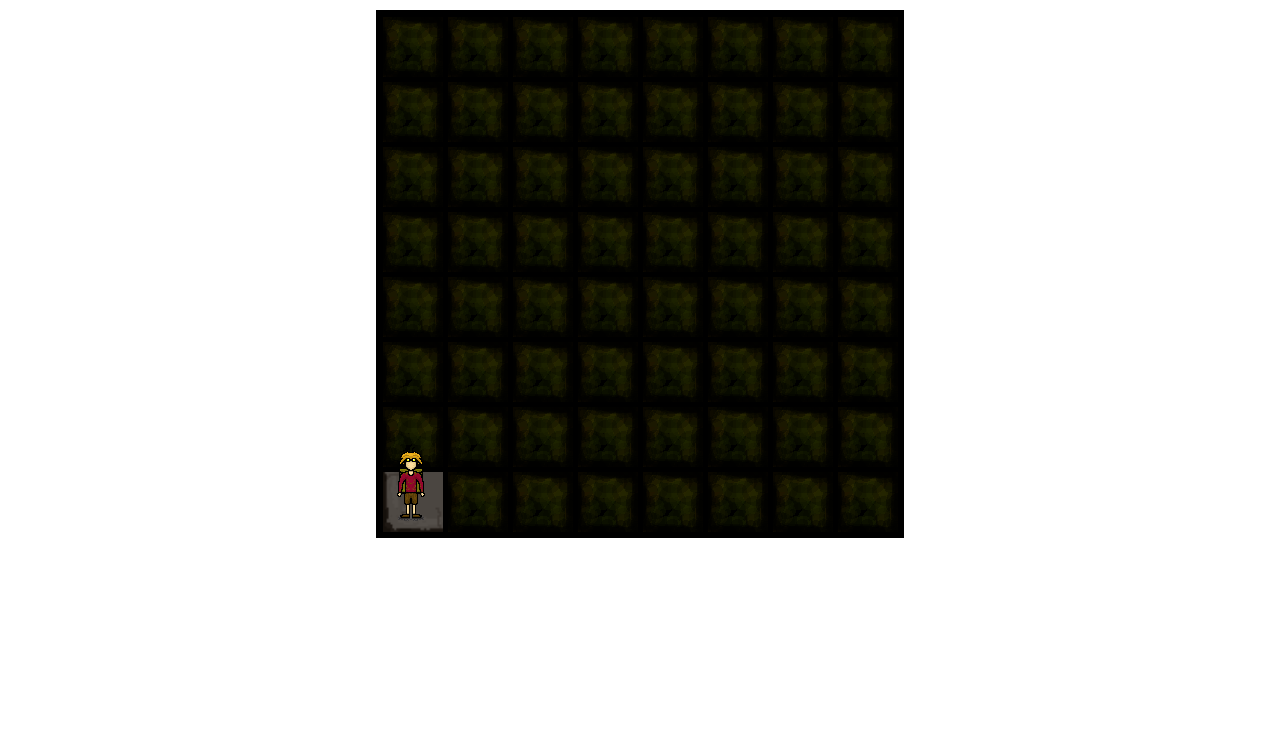
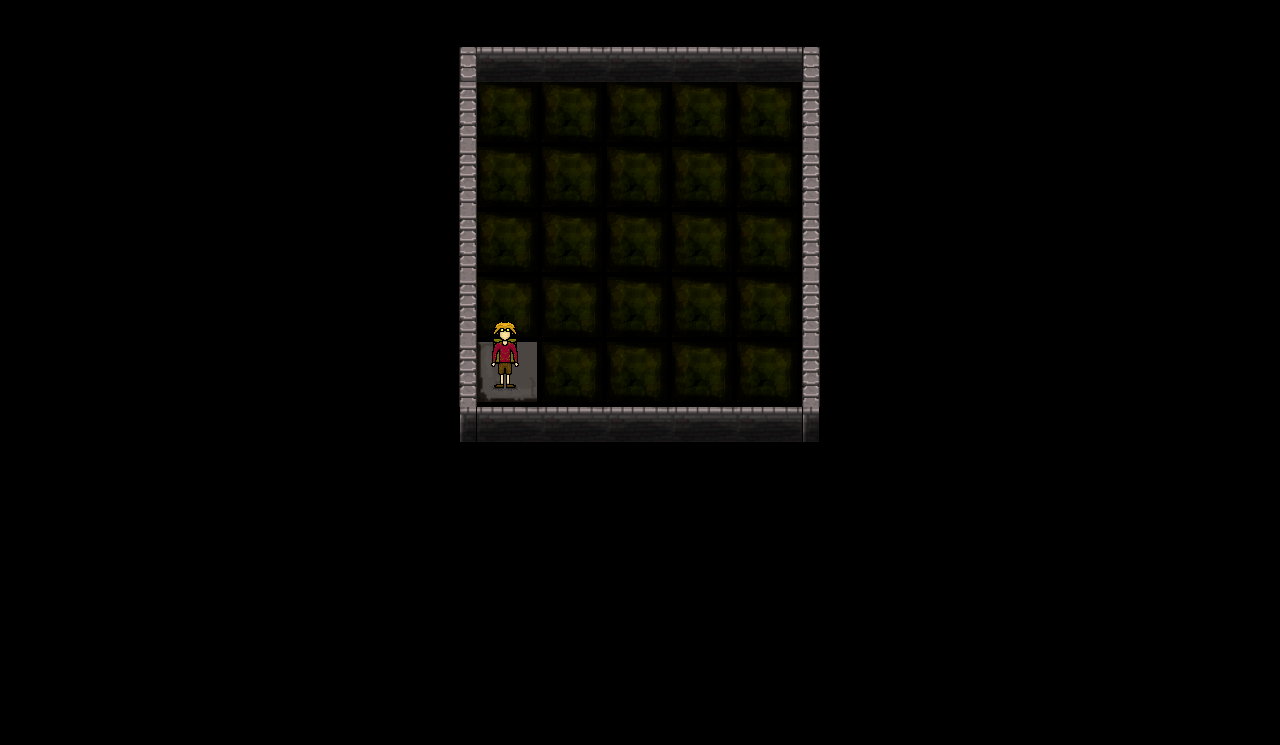
Before and after one commit to owenbebebe/Wumpus-World-, a website with bundled scripts: page html/main.html in a window 1280 px wide. Shown: the part 55-800 px from the top of the page. Built offline with nearby package versions, Linux system fonts and the light colour scheme.

Commit message:
Add files via upload

```diff
--- a/css/style.css
+++ b/css/style.css
@@ -2,6 +2,7 @@
 html {
     /* 62.5% of 16px = 10px */
     font-size: 62.5%;
+    background-color: black;
 }
 
 body {
@@ -17,6 +18,7 @@ body {
     justify-content: center;
     align-items: center;
     position: relative;
+    background-color: black;
 }
 
 /* Universal setting */
@@ -60,6 +62,26 @@ body {
 }
 
 
+.expand-div {
+    justify-content: center;
+    align-items: center;
+    flex-direction: column;
+    position: absolute;
+    height: 0px;
+    width: 50rem;
+    overflow: hidden;
+    transition: height 1s ease;
+    transition: width 1s ease;
+    background-color: gray;
+    color: white;
+    z-index: 1001;
+}
+
+
+.how-to:hover + .expand-div {
+    height: 100rem;
+}
+
 .attack-box {
     display: flex;
     justify-content: center;
@@ -82,11 +104,37 @@ body {
 }
 
 .block {
-    width: 500px;
-    height: 500px;
     position: absolute;
     background-size: cover;
     background-position: center;
+}
+
+.brdr-corner {
+    background-image: url(/images/corner\ up.png);
+    width: 35px;
+    height: 35px;
+}
+
+.brdr-corner-down {
+    background-image: url(/images/corner-down.png);
+    width: 16px;
+    height: 35px;
+}
+
+.brdr-side-horix {
+    background-image: url(/images/border-side.png);
+    height: 65px;
+    width: 18px;
+}
+
+.brdr-side-verti {
+    background-image: url(/images/border-up.png);
+    height: 35px;
+    width: 65px;
+}
+
+.block-side {
+    background-image: url(/images/side.png);
 }
 
 .block-corner {
--- a/html/main.html
+++ b/html/main.html
@@ -20,12 +20,8 @@
         <div class="title">
           <h1>Wumpus World</h1>
         </div>
-        <div class="nav-des center nav-block">HOW TO PLAY?</div>
+        <div class="nav-des center nav-block how-to">HOW TO PLAY?</div>
         <div class="nav-control center nav-block">CONTROL</div>
-        <div class="attack-box center nav-block">
-          <div class="attack">ATTACK:</div>
-          <div class="attack-num">2</div>
-        </div>
         <div class="level-box center nav-block">
           <div class="level">LEVEL:</div>
           <div class="level-num center">
@@ -35,6 +31,7 @@
           </div>
         </div>
       </nav>
+      <div class="center expand-div">I will expand</div>
       <div class="result-box gameover-box">
         <div class="gameover">GAME OVER</div>
         <button class="restart">RESTART</button>
--- a/js/script.js
+++ b/js/script.js
@@ -1,7 +1,7 @@
 // import Board module
 import Board from './board.js';
 
-var grid_size = 8;
+var grid_size = 5;
 var pit_size = grid_size-4;
 var wumpus_size = 1;
 var wumpus_pos = [];
@@ -48,6 +48,12 @@ window.onload = function () {
             level[1]++;
             pit_size++;
         }
+        if(level[0] >= 5) {
+            pit_size = level[0]*2;
+            if (level[1] ==2) {
+                pit_size += 2;
+            }
+        }
         updateLvl();
         if (grid_size >= 8) {
             jump = true;
@@ -60,8 +66,8 @@ window.onload = function () {
         generateObj();
         drawPieces();
         drawfog();
+        resizeBoard();
         drawBoard();
-        resizeBoard();
         let temp = document.querySelector('.next-box');
         temp.style.display = 'none';
     }
@@ -73,8 +79,8 @@ window.onload = function () {
         generateObj();
         drawPieces();
         drawfog();
+        resizeBoard();
         drawBoard();
-        resizeBoard();
         let temp = document.querySelector('.gameover-box');
         temp.style.display = 'none';
     }
@@ -110,29 +116,85 @@ function generateFog(c) {
 function resizeBoard() {
     let b = document.querySelector(".board-box");
     let bb = document.querySelector(".board");
-    b.style.width=grid_size*65.9375 + "px";
-    b.style.height=grid_size*65.9375 + "px";
-    bb.style.width=grid_size*65.9375 + "px";
-    bb.style.height=grid_size*65.9375 + "px";
+    bb.style.width=(grid_size+2)*65.9375 + 8 +"px";
+    bb.style.height=(grid_size+2)*65.9375 + 8 + "px";
+    // Select all div elements inside the parent div
+    const divsToRemove = bb.querySelectorAll('div');
+
+    // Loop through the selected div elements and remove them
+    divsToRemove.forEach(div => {
+    div.remove();
+    });
 }
+
 
 
 //print out the eight by eight grid
 function drawBoard() {
-    for(var i = 0; i < grid_size; i++) {
-        for(var j = 0; j < grid_size; j++) {
+    for(var i = 0; i < grid_size+2; i++) {
+        for(var j = 0; j < grid_size+2; j++) {
             let blk = document.createElement("div");
+            if (i == 0 || j == 0 || i == grid_size+1 || j == grid_size+1)
+             {
+                blk.classList.add("block");
+                if(i == 0) {
+                    if(j == 0) {
+                        blk.classList.add("brdr-corner");
+                        blk.style.transform="rotate(0deg)";
+                        blk.style.left = ((cellWidth + gap) * j + gap) + 30 +"px";
+                        blk.style.top = ((cellWidth + gap) * i + gap) + 30 + "px";
+                    }
+                    else if(j == grid_size+1) {
+                        blk.classList.add("brdr-corner");
+                        blk.style.left = ((cellWidth + gap) * j + gap) -17 + "px";
+                        blk.style.top = ((cellWidth + gap) * i + gap) + 30 + "px";
+                    }
+                    else {
+                        blk.classList.add("brdr-side-verti");
+                        blk.style.left = ((cellWidth + gap) * j + gap) +"px";
+                        blk.style.top = ((cellWidth + gap) * i + gap) + 30 + "px";
+                    }
+                }
+                else if(i == grid_size+1) {
+                    if(j == 0) {
+                        blk.classList.add("brdr-corner-down");
+                        blk.style.left = ((cellWidth + gap) * j + gap) + 48 +"px";
+                        blk.style.top = ((cellWidth + gap) * i + gap) + "px";
+                    }
+                    else if(j ==  grid_size+1) {
+                        blk.classList.add("brdr-corner-down");
+                        blk.style.left = ((cellWidth + gap) * j + gap) +1 +"px";
+                        blk.style.top = ((cellWidth + gap) * i + gap)  + "px";
+                    }
+                    else {
+                        blk.classList.add("brdr-side-verti");
+                        blk.style.left = ((cellWidth + gap) * j + gap)  +"px";
+                        blk.style.top = ((cellWidth + gap) * i + gap) + "px";
+                    }
+                }
+                else if(j == 0 && i !=  grid_size+1 && i != 0) {
+                    blk.classList.add("brdr-side-horix");
+                    blk.style.left = ((cellWidth + gap) * j + gap) + 47 +"px";
+                    blk.style.top = ((cellWidth + gap) * i + gap) + "px";
+                }
+                else if(j ==  grid_size+1 && i !=  grid_size+1 && i != 0) {
+                    blk.classList.add("brdr-side-horix");
+                    blk.style.left = ((cellWidth + gap) * j + gap) +"px";
+                    blk.style.top = ((cellWidth + gap) * i + gap) + "px";
+                }
+            }
+            else{
                 blk.style.width = cellWidth+"px";
                 blk.style.height = cellWidth+"px";
                 blk.classList.add("block");
-            blk.style.left = ((cellWidth + gap) * j + gap)+"px";
-            blk.style.top = ((cellWidth + gap) * i + gap)+"px";
-            if(i == 0) {
-                if(j == 0) {
+                blk.style.left = ((cellWidth + gap) * j + gap) +"px";
+                blk.style.top = ((cellWidth + gap) * i + gap) + "px";
+                if(i == 1) {
+                    if(j == 1) {
                         blk.classList.add("block-corner");
                         blk.style.transform="rotate(0deg)";
                     }
-                else if(j == grid_size-1) {
+                    else if(j == grid_size) {
                         blk.classList.add("block-corner");
                         blk.style.transform="rotate(90deg)";
                     }
@@ -140,12 +202,12 @@ function drawBoard() {
                         blk.classList.add("block-side");
                     }
                 }
-            else if(i ==  grid_size-1) {
-                if(j == 0) {
+                else if(i == grid_size) {
+                    if(j == 1) {
                         blk.classList.add("block-corner");
                         blk.style.transform="rotate(-90deg)";
                     }
-                else if(j ==  grid_size-1) {
+                    else if(j ==  grid_size) {
                         blk.classList.add("block-corner");
                         blk.style.transform="rotate(180deg)";
                     }
@@ -154,11 +216,11 @@ function drawBoard() {
                         blk.style.transform="rotate(180deg)";
                     }
                 }
-            else if(j == 0 && i !=  grid_size-1 && i != 0) {
+                else if(j == 1 && i !=  grid_size && i != 1) {
                     blk.classList.add("block-side");
                     blk.style.transform="rotate(-90deg)";
                 }
-            else if(j ==  grid_size-1 && i !=  grid_size-1 && i != 0) {
+                else if(j ==  grid_size && i !=  grid_size && i != 1) {
                     blk.classList.add("block-side");
                     blk.style.transform="rotate(90deg)";
                 }
@@ -166,6 +228,7 @@ function drawBoard() {
                     let num = Math.floor(Math.random() * 2);
                     if(num == 0) blk.classList.add("block-fill1")
                     else  blk.classList.add("block-fill2");
+                }
             }
             document.querySelector(".board").appendChild(blk);
         }
@@ -182,8 +245,8 @@ function drawPieces() {
                 for(var k = 0; k < board.brd[i][j].length; k++) {
                     let piece = document.createElement("div");
                     if(board.brd[i][j][k] === 'A') {
-                        piece.style.top = ((cellWidth + gap) * i + gap -15)+"px";
-                        piece.style.left = ((cellWidth + gap) * j + gap + 10)+"px";
+                        piece.style.top = ((cellWidth + gap) * i + gap + 50)+"px";
+                        piece.style.left = ((cellWidth + gap) * j + gap + 75)+"px";
                         piece.classList.add("player")
                         piece.style.width = cellWidth-20+"px";
                         piece.style.height = cellWidth+20+"px";
@@ -201,8 +264,8 @@ function drawPieces() {
                         }
                     }
                     else {
-                        piece.style.top = ((cellWidth + gap) * i + gap + 12)+"px";
-                        piece.style.left = ((cellWidth + gap) * j + gap + 2)+"px";
+                        piece.style.top = ((cellWidth + gap) * i + gap + 77)+"px";
+                        piece.style.left = ((cellWidth + gap) * j + gap + 67)+"px";
                         piece.style.width = cellWidth+"px";
                         piece.style.height = cellWidth+"px";
                     }
@@ -229,8 +292,8 @@ function drawfog() {
                 let fog = document.createElement("div");
                 fog.style.width = cellWidth+"px";
                 fog.style.height = cellWidth+"px";
-                fog.style.left = ((cellWidth + gap) * j + gap + 2)+"px";
-                fog.style.top = ((cellWidth + gap) * i + gap + 12)+"px";
+                fog.style.left = ((cellWidth + gap) * j + gap + 67)+"px";
+                fog.style.top = ((cellWidth + gap) * i + gap + 77)+"px";
                 fog.classList.add("fog");
                 document.querySelector(".fog_layer").appendChild(fog);
             }
@@ -239,10 +302,18 @@ function drawfog() {
 }
 
 function generateObj() {
-    let t = 0;
+    let t = generateNum();
     let danger = [];
-    for(let i = 0; i < pit_size; i++) {
+    danger.push(t);
+    board.spawnPit(t[0], t[1]);
+    for(let i = 1; i < pit_size; i++) {
         t = generateNum();
+        for (let j = 0; j < danger.length; j++) {
+            if(danger[j][0] === t[0] && danger[j][1] === t[1]) {
+                t = generateNum();
+                j--;
+            }
+        }
         danger.push(t);
         board.spawnPit(t[0], t[1]);
     }
@@ -342,6 +413,7 @@ document.addEventListener("keydown", function(event) {
         }
 
         if (event.keyCode === 32) {
+            event.preventDefault();
             if (board.face === 'U') {
                 if(board.pos[0] != 0) {
                     board.movePosition([board.pos[0]-1, board.pos[1]]);
@@ -395,3 +467,7 @@ function generateNum() {
     }
     return [randn1, randn2];
 }
+
+
+const hoverDiv = document.querySelector('.how-to');
+const expandDiv = document.querySelector('.how-des');
```
Also changed, not shown: images/border-down.png (added), images/border-side.png (added), images/border-up.png (added), images/corner up.png (added), images/corner-down.png (added). Lines whose indentation alone changed are shown as unchanged.
